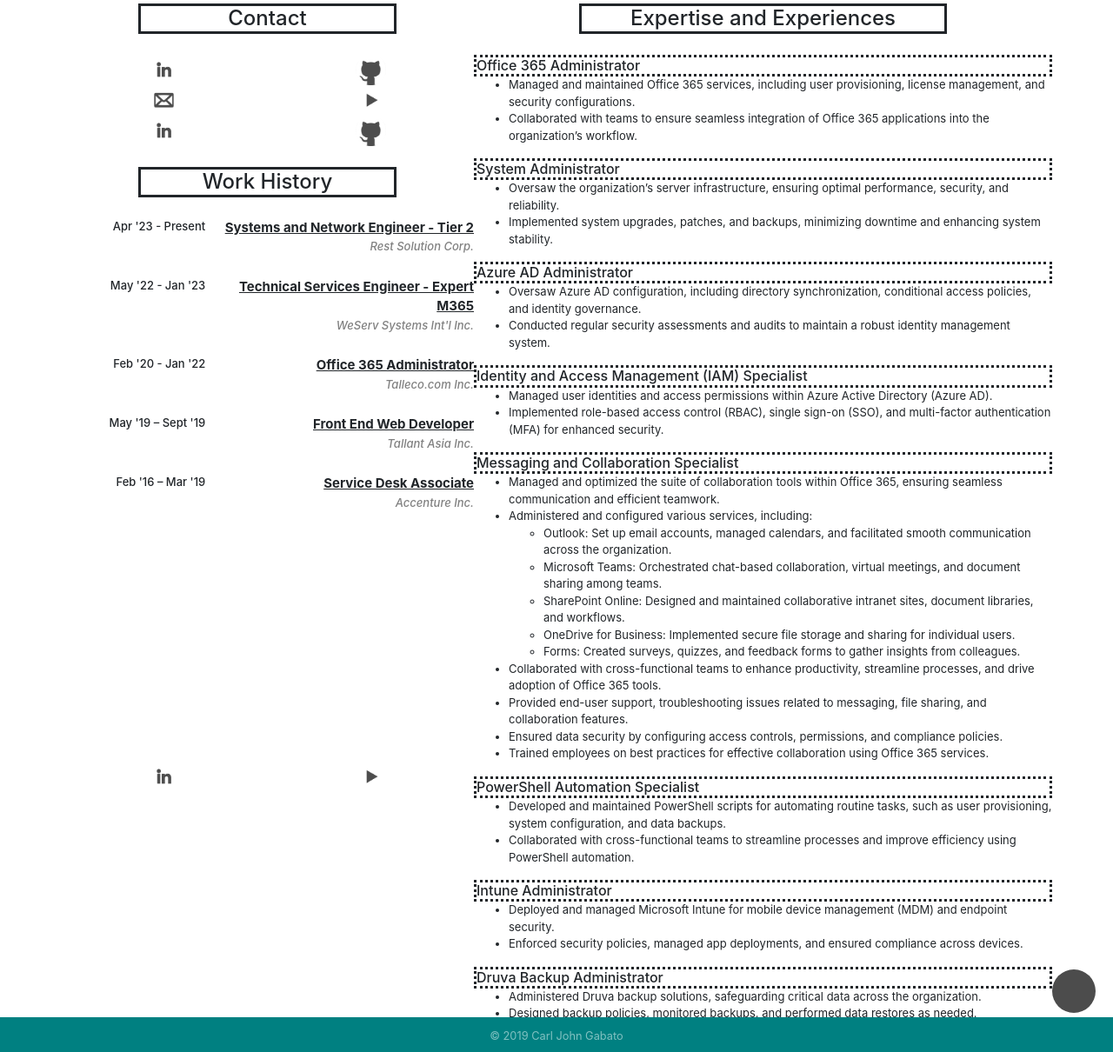
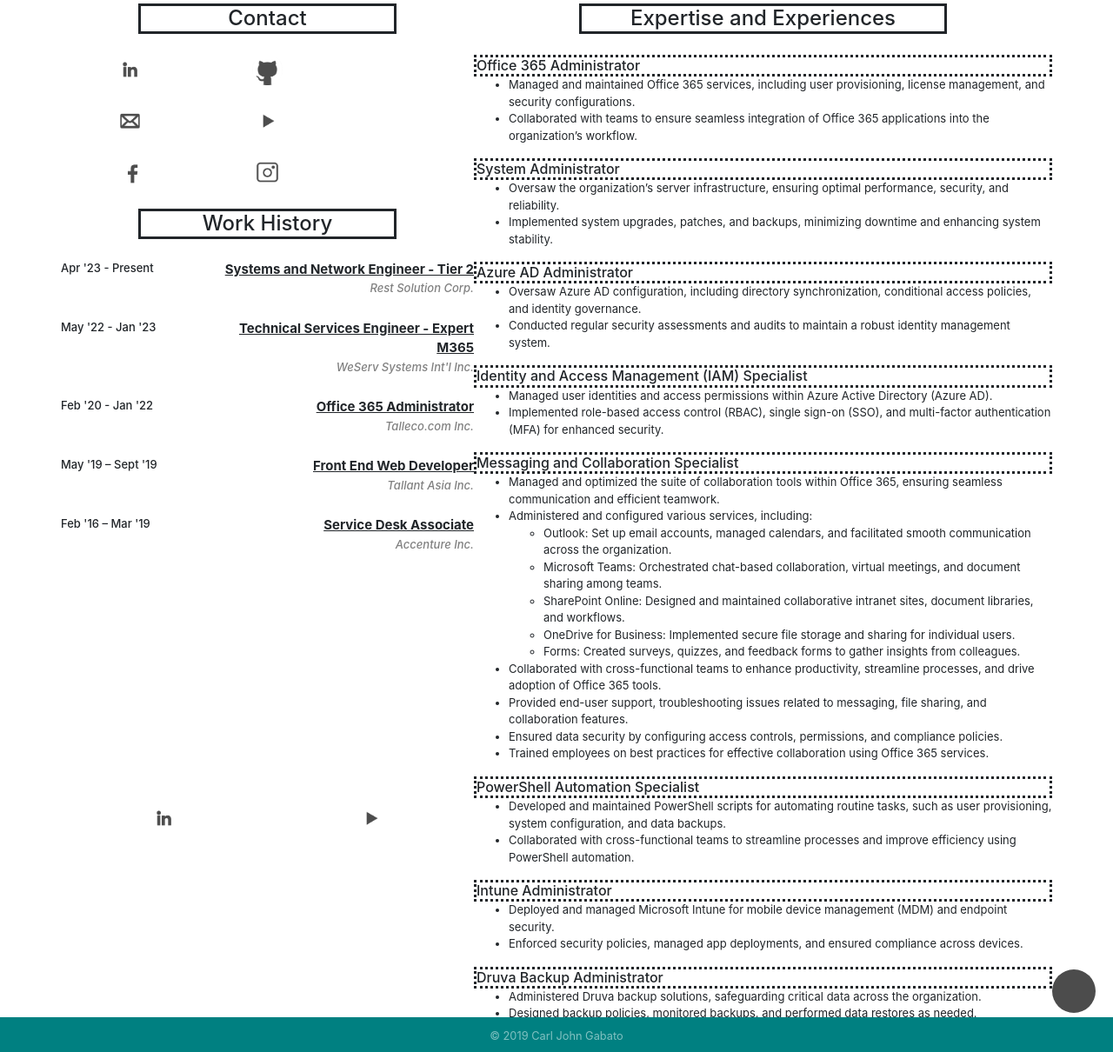
Before and after one commit to carljohngabato/aboutme, a Jekyll site: the page built from blogs.html, in a window 1280 px wide and 1400 px high, scrolled down 752 px. Shown: the part 190-1400 px from the top of the window at 87% size. Built offline with Jekyll 4.4.1, drawn with Linux system fonts in a browser that asks for light colours; nearby versions of some CDN libraries.

```diff
--- a/_sass/main.scss
+++ b/_sass/main.scss
@@ -487,14 +487,14 @@
 /*TEST AREA*/
 .emp-date-cont{
   width: 35%;
-  text-align: right;
+  text-align: left;
 }
 .emp-title-cont{
   width: 65%;
   text-align: right;
 }
 .cont-cont{
-  width: 50%;
+  width: 33.33%;
   height: 100%;
 }
 .t-container{
--- a/blogs.html
+++ b/blogs.html
@@ -41,7 +41,7 @@
                     </div>
                 </div>
             </div>
-
+            <br>
             <div class="row">
                 <div class="cont-cont">
                     <div class="row-col-cont-1">
@@ -60,21 +60,21 @@
                     </div>
                 </div>
             </div>
-
+            <br>
             <div class="row">
                 <div class="cont-cont">
-                    <div class="row-col-cont-1">
-                        <a href="https://linkedin.com/in/carl-john-gabato" target="_">
-                            <img src="{{'/assets/images/linkedin.png'}}" class="rounded mx-auto d-block def-icn" />
-                            <img src="{{'/assets/images/linkedin-hover.png'}}" class="rounded mx-auto d-block over-icn" />
+                    <div class="row-col-cont-2">
+                        <a href="https://facebook.com/carl-john-gabato" target="_">
+                            <img src="{{'/assets/images/fb-active.png'}}" class="rounded mx-auto d-block def-icn" />
+                            <img src="{{'/assets/images/fb-hover.png'}}" class="rounded mx-auto d-block over-icn" />
                         </a>
                     </div>
                 </div>
                 <div class="cont-cont">
-                    <div class="row-col-cont-1">
-                        <a href="https://carljohngabato.github.io" target="_">
-                            <img src="{{'/assets/images/github.png'}}" class="rounded mx-auto d-block def-icn" />
-                            <img src="{{'/assets/images/github-hover.png'}}" class="rounded mx-auto d-block over-icn" />
+                    <div class="row-col-cont-2">
+                        <a href="https://instagra.com/cai.squared" target="_">
+                            <img src="{{'/assets/images/insta.png'}}" class="rounded mx-auto d-block def-icn" />
+                            <img src="{{'/assets/images/insta-hover.png'}}" class="rounded mx-auto d-block over-icn" />
                         </a>
                     </div>
                 </div>
```
